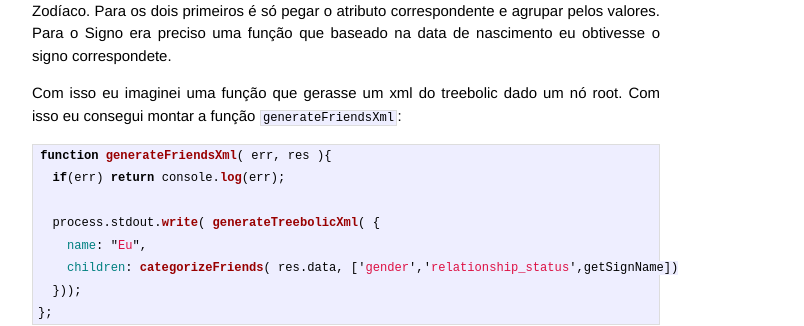
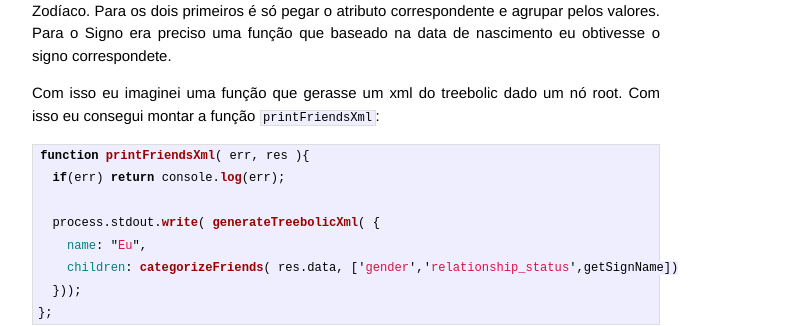
Before and after one commit to bamorim/OLD-bamorim.github.io, a Jekyll site: the page built from _posts/2014-02-23-me-divertindo-com-trabalho-de-banco-de-dados.md, in a window 1280 px wide and 900 px high, scrolled down 1666 px. Shown: the part 149-475 px from the top of the window, without its empty margins (294-1098 px from the left). Built offline with Jekyll 4.4.1, drawn with Linux system fonts in a browser that asks for light colours; Markdown is read by kramdown in place of the engine named in the settings.

Commit message:
Fix no post do treebolic: Mudando de generateFriendsXml para printFriendsXml para ficar mais entendível

````diff
--- a/_posts/2014-02-23-me-divertindo-com-trabalho-de-banco-de-dados.md
+++ b/_posts/2014-02-23-me-divertindo-com-trabalho-de-banco-de-dados.md
@@ -72,10 +72,10 @@ Sendo assim eu primeiro pensei em como representar isso num objeto javascript e
 
 Também era preciso saber como classificar por Sexo, Status de Relacionamento e Signo do Zodíaco. Para os dois primeiros é só pegar o atributo correspondente e agrupar pelos valores. Para o Signo era preciso uma função que baseado na data de nascimento eu obtivesse o signo correspondete.
 
-Com isso eu imaginei uma função que gerasse um xml do treebolic dado um nó root. Com isso eu consegui montar a função `generateFriendsXml`:
+Com isso eu imaginei uma função que gerasse um xml do treebolic dado um nó root. Com isso eu consegui montar a função `printFriendsXml`:
 
 ``` javascript
-function generateFriendsXml( err, res ){
+function printFriendsXml( err, res ){
   if(err) return console.log(err);
 
   process.stdout.write( generateTreebolicXml( {
````
Also changed, not shown: 1 other file.
